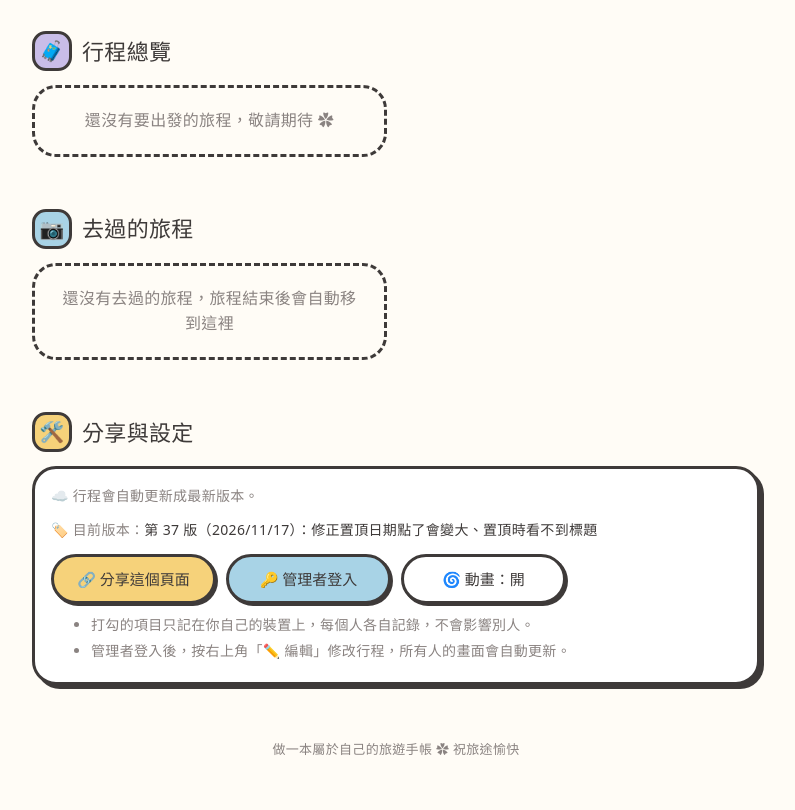
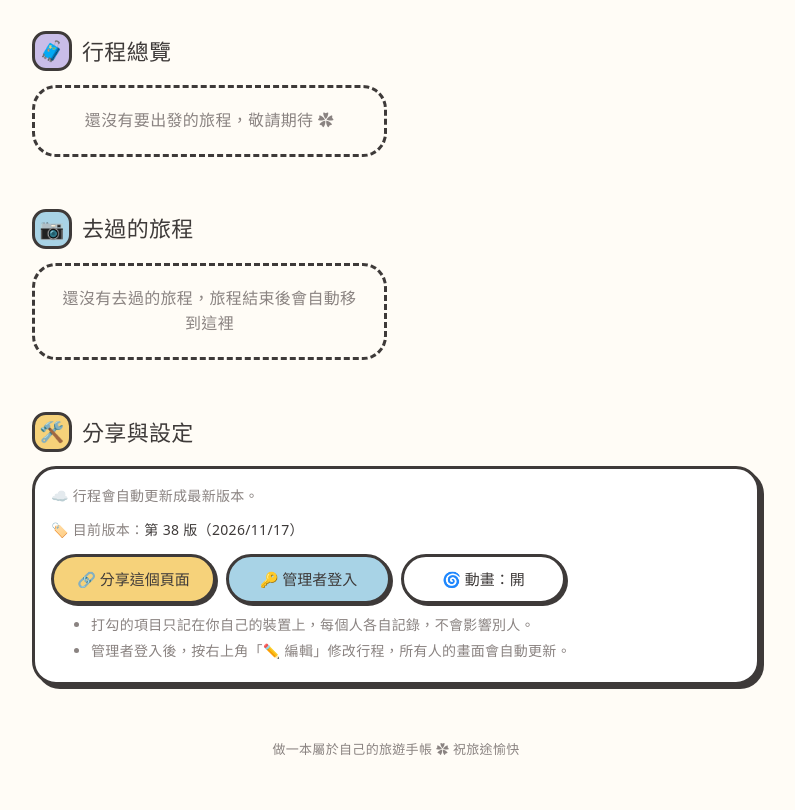
Before and after one commit to haileyworm/trip, a plain HTML site: page index.html in a window 1280 px wide. Shown: the part 597-1407 px from the top of the page, without its empty margins (244-1039 px from the left). Drawn offline with Linux system fonts and the light colour scheme; a web font is replaced by a local one.

Commit message:
Add files via upload
版本內容移除

```diff
--- a/index.html
+++ b/index.html
@@ -2036,7 +2036,7 @@ if("onscrollend" in window) addEventListener("scrollend", () => setTimeout(snapT
 else addEventListener("scroll", () => { clearTimeout(snapTimer); snapTimer = setTimeout(snapTitle, 160); }, {passive:true});
 
 /* ---------- 版本：每次更新網頁都會改這裡，看「分享與設定」就知道瀏覽器拿到的是不是新版 ---------- */
-const APP_VERSION = "第 37 版（2026/11/17）：修正置頂日期點了會變大、置頂時看不到標題";
+const APP_VERSION = "第 38 版（2026/11/17）";
 $("#appVersion").textContent = APP_VERSION;
 
 /* ---------- 開始 ---------- */
```
